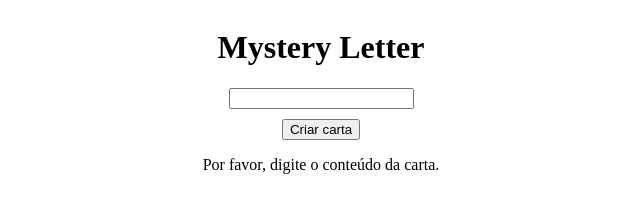
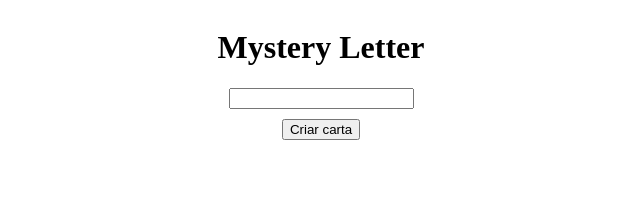
Before and after one commit to tryber/sd-08-project-mistery-letter, a plain HTML site: page index.html in a window 1280 px wide. Both pictures are taken after a click on the button "Criar carta". Shown: the whole page, without its empty margins (319-959 px from the left). Drawn offline with Linux system fonts and the light colour scheme.

Commit message:
corrigindo req 3

```diff
--- a/script.js
+++ b/script.js
@@ -18,6 +18,7 @@ const gerarCarta = () => {
   if (!carta.value || !carta.value.trim()) {
     cartaGerada.innerHTML = 'Por favor, digite o conteúdo da carta.';
   }
+  cartaGerada.innerHTML = '';
   const separarPalavras = carta.value.split(' ');
   separarPalavras.forEach((palavra) => {
     const novoSpan = document.createElement('span');
```
Also changed, not shown: style.css (line endings or trailing spaces).
